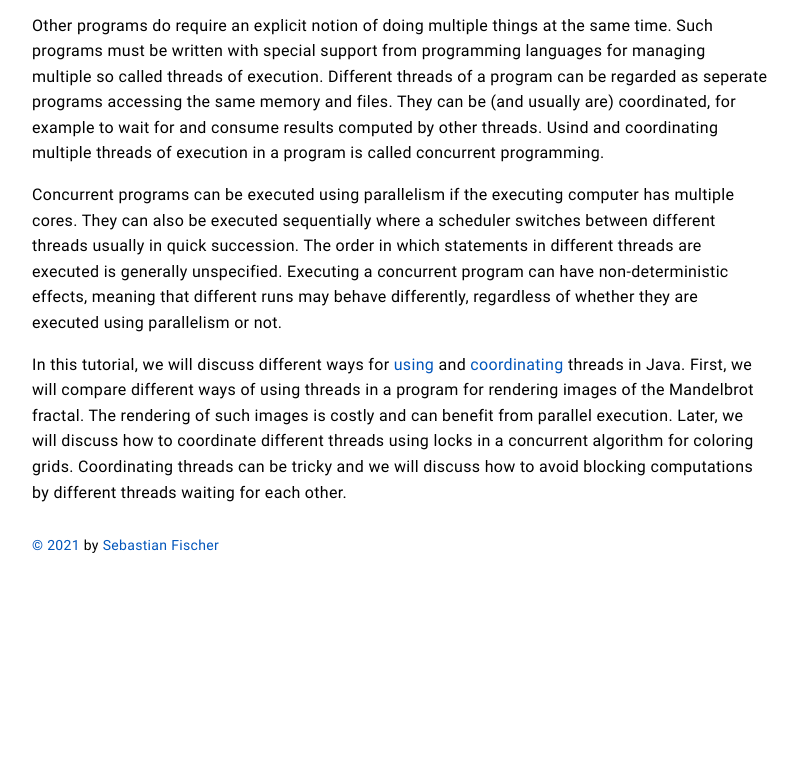
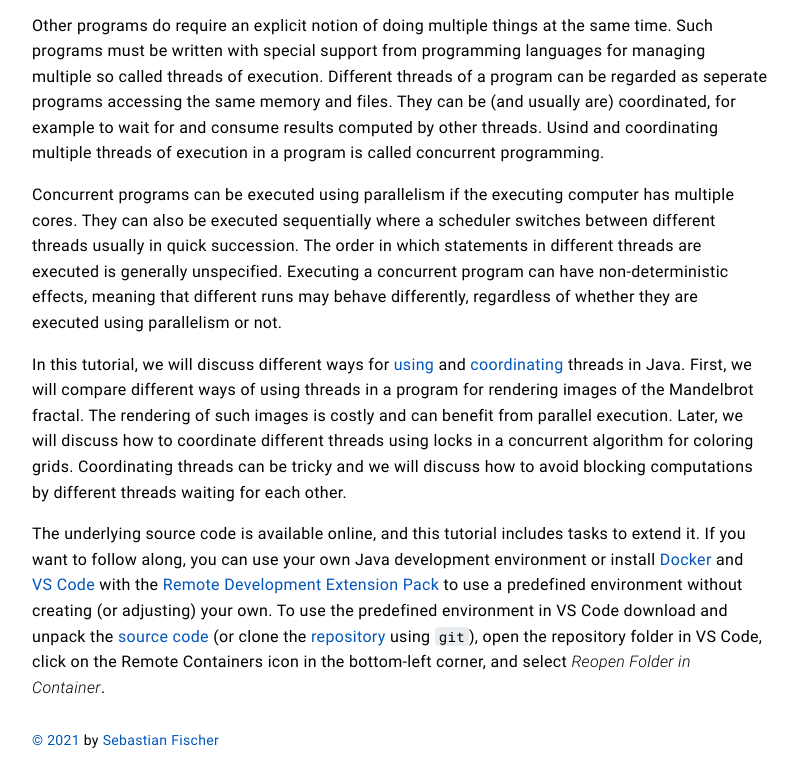
Before and after one commit to sebfisch/java-concurrency, a plain HTML site: page docs/index.html in a window 1280 px wide. Shown: the part 525-1305 px from the top of the page, without its empty margins (240-1038 px from the left). Before the commit the page ends 1110 px from the top, so only its background shows below. Drawn offline with Linux system fonts and the light colour scheme.

Commit message:
add source code references

```diff
--- a/docs/index.html
+++ b/docs/index.html
@@ -319,6 +319,25 @@ using locks in a concurrent algorithm for coloring grids.
 Coordinating threads can be tricky and we will discuss
 how to avoid blocking computations
 by different threads waiting for each other.</p>
+<p>The underlying source code is available online,
+and this tutorial includes tasks to extend it.
+If you want to follow along, you can use your own Java development environment
+or install
+<a href="https://docs.docker.com/get-docker/">Docker</a>
+and
+<a href="https://code.visualstudio.com/download">VS Code</a>
+with the
+<a href="https://marketplace.visualstudio.com/items?itemName=ms-vscode-remote.vscode-remote-extensionpack">Remote Development Extension Pack</a>
+to use a predefined environment without creating (or adjusting) your own.
+To use the predefined environment in VS Code
+download and unpack the
+<a href="https://github.com/sebfisch/java-concurrency-code/archive/main.zip">source code</a>
+(or clone the
+<a href="https://github.com/sebfisch/java-concurrency-code">repository</a>
+using <code>git</code>),
+open the repository folder in VS Code,
+click on the Remote Containers icon in the bottom-left corner,
+and select <em>Reopen Folder in Container</em>.</p>
 </article>
 
 
```
Also changed, not shown: 1 other file.
